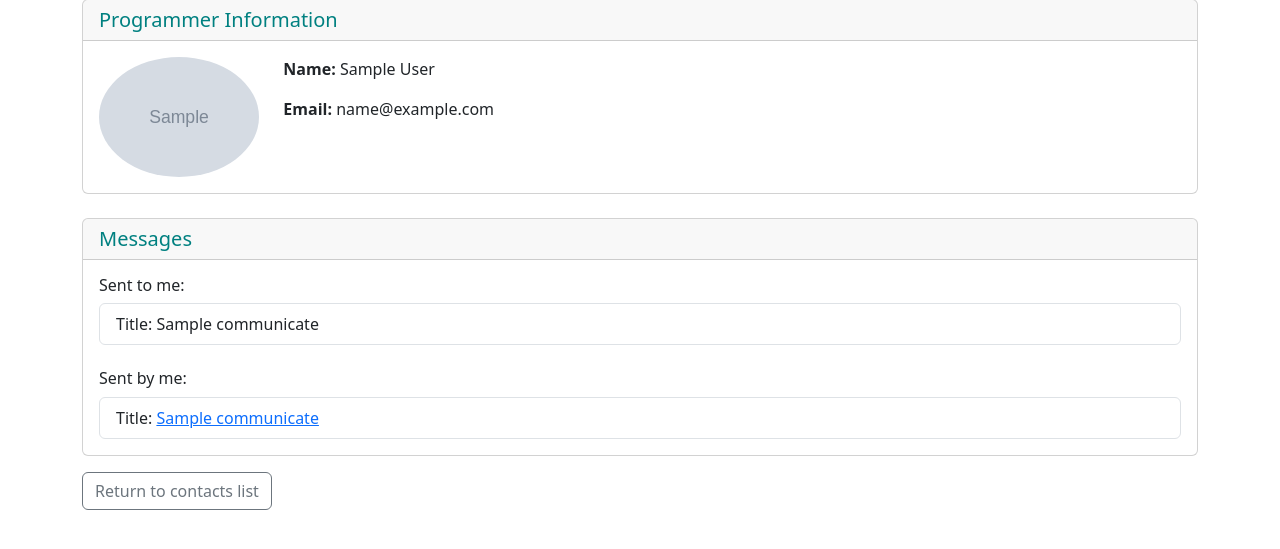
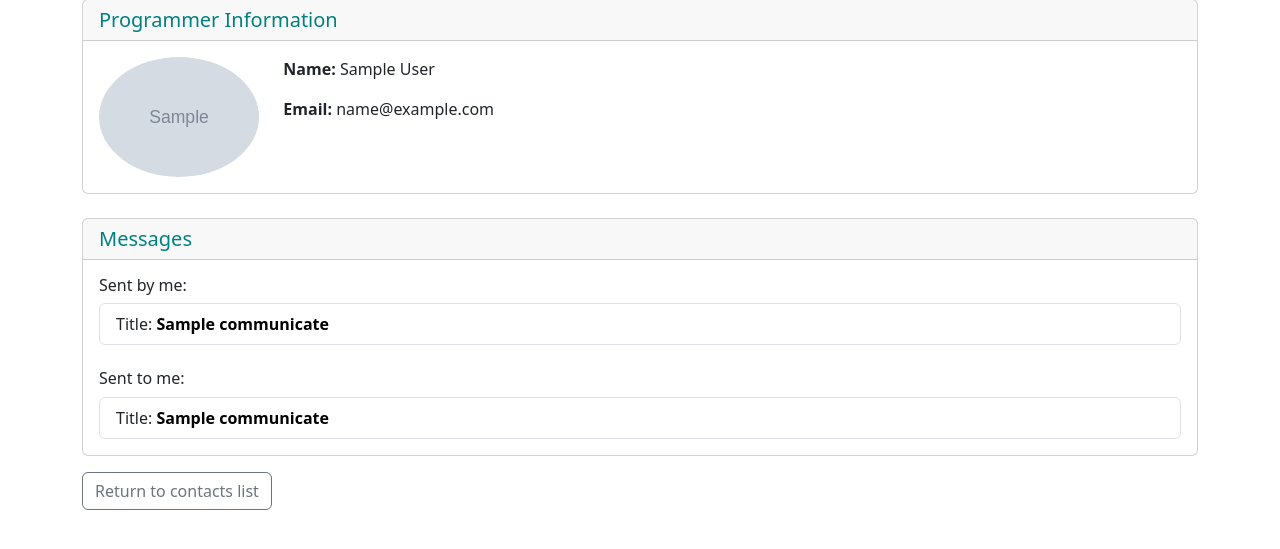
Before and after one commit to grupaASDA/ZnanyProgramista, a Django app: page /messages/messages_list/1/ in a window 1280 px wide. Shown: the part 105-654 px from the top of the page. Run offline with Django 5.2, Linux system fonts and the light colour scheme; a user stored in the database is signed in; tables that the repository leaves empty hold one stand-in row (values such as "Sample post"); grey boxes marked "Sample" are stand-in pictures; parts of the project's set-up code (start-up, migrations or seed data) failed here and were passed over.

Commit message:
Fix messages Feat replays

```diff
--- a/knownProgrammer/communication/templates/communication/my_messages_with_xyz.html
+++ b/knownProgrammer/communication/templates/communication/my_messages_with_xyz.html
@@ -31,21 +31,21 @@
                     <h5 class="card-title mb-0">Messages</h5>
                 </div>
                 <div class="card-body">
-                    <h6>Sent to me:</h6>
+                    <h6>Sent by me:</h6>
                     {% if messages_sent_by_me %}
                     <ul class="list-group">
                         {% for message in messages_sent_by_me %}
-                        <li class="list-group-item">Title: {{ message.title }}</li>
+                        <li class="list-group-item"><a>Title: </a><a href="{% url 'message' message.id %}" style="text-decoration: none; font-weight: bold; color: black">{{ message.title }}</a></li>
                         {% endfor %}
                     </ul>
                     {% else %}
                         <a style="color: #b00414">You haven't received any messages yet</a>
                     {% endif %}
-                    <h6 class="mt-4">Sent by me:</h6>
+                    <h6 class="mt-4">Sent to me:</h6>
                     {% if messages_sent_to_me %}
                     <ul class="list-group">
                         {% for message in messages_sent_to_me %}
-                        <li class="list-group-item"><a>Title: </a><a href="{% url 'message' message.id %}">{{ message.title }}</a></li>
+                        <li class="list-group-item"><a>Title: </a><a href="{% url 'message' message.id %}"  style="text-decoration: none; font-weight: bold; color: black">{{ message.title }}</a></li>
                         {% endfor %}
                     </ul>
                     {% else %}
--- a/knownProgrammer/communication/templates/communication/send_message.html
+++ b/knownProgrammer/communication/templates/communication/send_message.html
@@ -12,12 +12,12 @@
                 <div class="card-body">
                     <div class="row">
                         <div class="col-md-6">
-                            <h6>Sent by:</h6>
+                            <h6>Send by:</h6>
                             <img src="{{ sent_by_user.avatar }}" class="rounded-circle" alt="Avatar" style="max-width: 35px; height: auto;">
                             {{ sent_by_user.first_name }} {{ sent_by_user.last_name }}
                         </div>
                         <div class="col-md-6">
-                            <h6>Sent to:</h6>
+                            <h6>Send to:</h6>
                             <img src="{{ sent_to_user.avatar }}" class="rounded-circle" alt="Avatar" style="max-width: 35px; height: auto;">
                             {{ sent_to_user.first_name }} {{ sent_to_user.last_name }}
                         </div>
--- a/knownProgrammer/communication/views.py
+++ b/knownProgrammer/communication/views.py
@@ -16,9 +16,11 @@ from communication.models import Communicate
 
 @login_required(login_url="/accounts/login/")
 def send_message_view(request, id):
-    programmer_profile_exists = ProgrammerProfile.objects.filter(user_id=id).exists()
-    if not programmer_profile_exists:
-        raise PermissionDenied("Programmer not found")
+    user_profile_exists = CustomUser.objects.filter(id=id).exists()
+    if not user_profile_exists:
+        raise PermissionDenied("User not found")
+    elif request.user.id == id:
+        raise PermissionDenied("You can't send message to yourself")
     user_id = request.user.id
     sent_by_user = get_object_or_404(CustomUser, id=user_id)
     sent_to_user = get_object_or_404(CustomUser, id=id)
@@ -84,12 +86,10 @@ def my_messages_with_xyz_view(request, id):
 @login_required(login_url="/accounts/login/")
 def message_view(request, id):
     message = get_object_or_404(Communicate, id=id)
-    previous_page = request.META.get('HTTP_REFERER')
     if message.sent_by != request.user and message.sent_to != request.user:
         raise PermissionDenied("You can't see this message")
     if request.method == 'GET':
         ctx = {
             'message': message,
-            'previous_page': previous_page,
         }
         return render(request, 'communication/message.html', context=ctx)
--- a/knownProgrammer/programmers/templates/programmers/my_profile.html
+++ b/knownProgrammer/programmers/templates/programmers/my_profile.html
@@ -87,9 +87,13 @@
                                    class="btn btn-outline-warning">Edit programmer profile</a>
                                 <a href="{% url 'programmer_delete_confirm' programmer.id %}"
                                    class="btn btn-outline-danger">Delete programmer profile</a>
+                                <a href="{% url 'messages_person_list'%}"
+                                   class="btn btn-outline-dark">Messages history</a>
                             {% else %}
                                 <a href="{% url 'programmer_create_form' %}"
                                    class="btn btn-outline-dark">Create programmer profile</a>
+                                <a href="{% url 'messages_person_list'%}"
+                                   class="btn btn-outline-warning">Messages history</a>
                             {% endif %}
                         </div>
                     </div>
```
Also changed, not shown: knownProgrammer/communication/templates/communication/message.html (+12 -3 lines), knownProgrammer/communication/migrations/0001_initial.py (added), knownProgrammer/communication/migrations/__init__.py (added).
